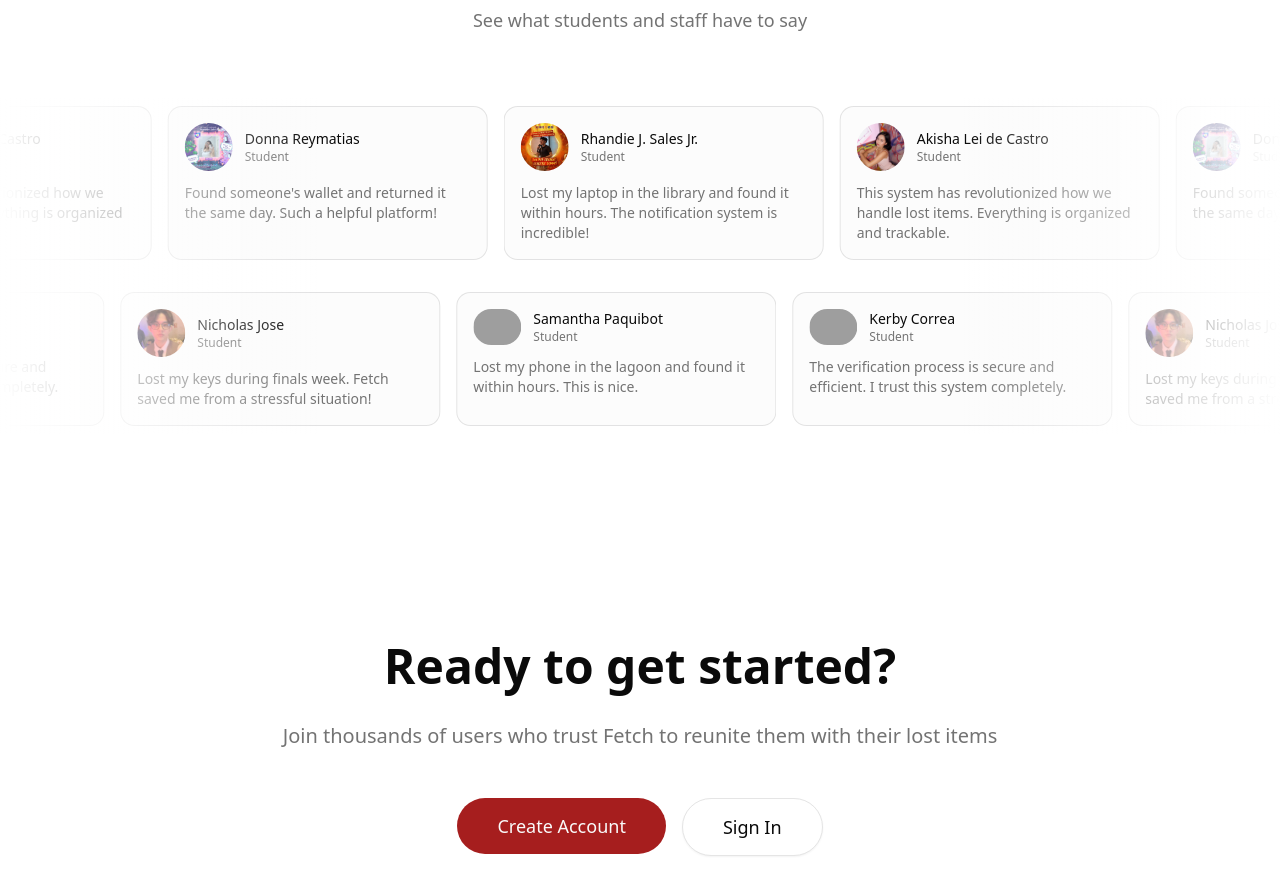
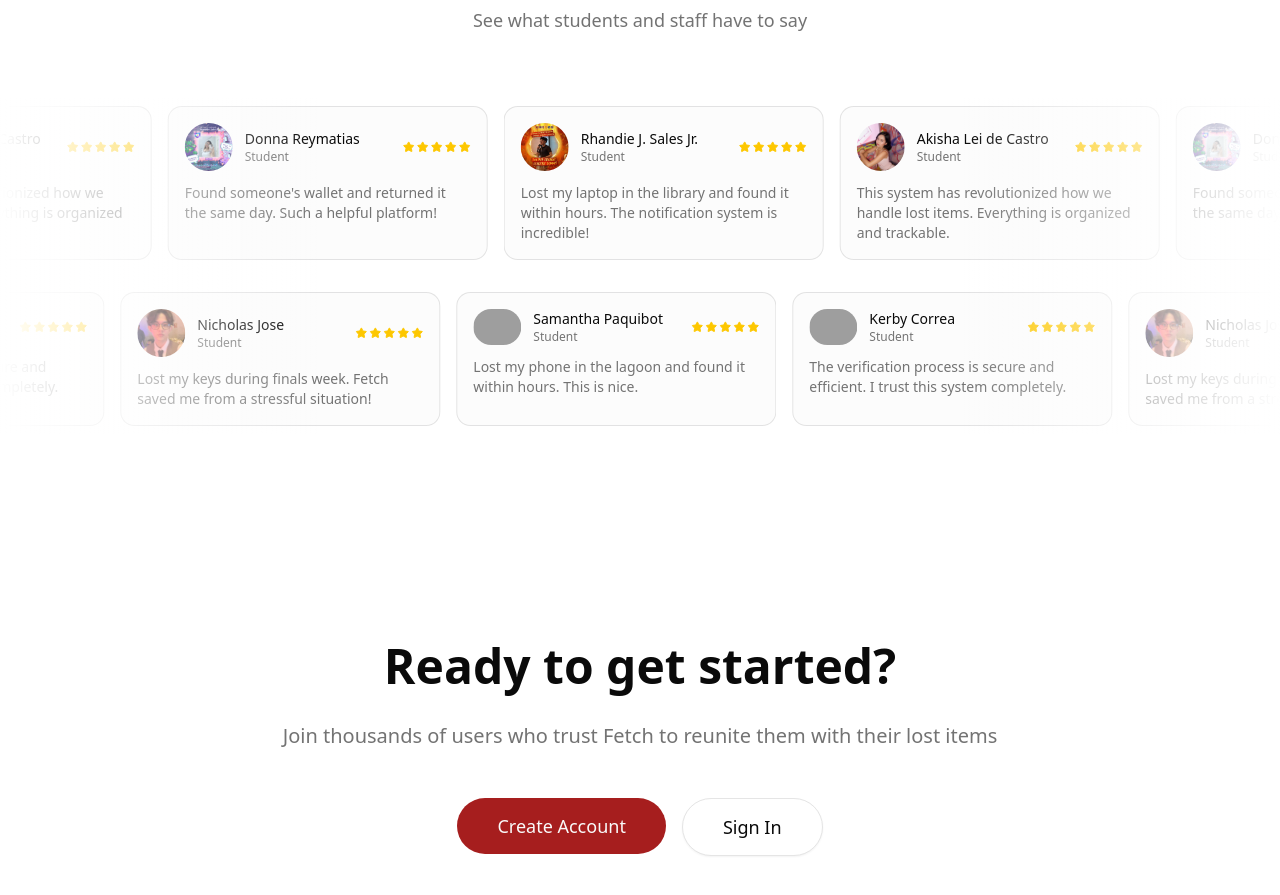
Before and after one commit to DemoTestingGDG/gdg-repo-demo, a Next.js app: page / in a window 1280 px wide. Shown: the part 1420-2315 px from the top of the page. Built offline with nearby package versions, Linux system fonts and the light colour scheme; no server answers; the database is empty; grey boxes are pictures that could not be loaded.

Commit message:
refactor(landing): made it able to reflect user ratings to testimony cards

```diff
--- a/src/app/page.tsx
+++ b/src/app/page.tsx
@@ -10,60 +10,62 @@ import { Card, CardContent } from "@/components/ui/card";
 import { Button } from "@/components/ui/button";
 import { AnimatedThemeToggler } from "@/components/ui/animated-theme-toggler";
 import { cn } from "@/lib/utils";
+import { Star } from "lucide-react";
 
-const testimonials = [
+interface Testimonial {
+  name: string;
+  role: string;
+  body: string;
+  rating: number;
+  avatar: string;
+}
+
+const defaultTestimonials: Testimonial[] = [
   {
     name: "Rhandie J. Sales Jr.",
     role: "Student",
     body: "Lost my laptop in the library and found it within hours. The notification system is incredible!",
+    rating: 5,
     avatar: "/pages/testimony/rhandie.jpg",
   },
   {
     name: "Akisha Lei de Castro",
     role: "Student",
     body: "This system has revolutionized how we handle lost items. Everything is organized and trackable.",
+    rating: 5,
     avatar: "/pages/testimony/akisha.jpg",
   },
   {
     name: "Donna Reymatias",
     role: "Student",
     body: "Found someone's wallet and returned it the same day. Such a helpful platform!",
+    rating: 5,
     avatar: "/pages/testimony/donna.jpg",
   },
   {
     name: "Kerby Correa",
     role: "Student",
     body: "The verification process is secure and efficient. I trust this system completely.",
+    rating: 5,
     avatar: "https://avatar.vercel.sh/david",
   },
   {
     name: "Nicholas Jose",
     role: "Student",
     body: "Lost my keys during finals week. Fetch saved me from a stressful situation!",
+    rating: 5,
     avatar: "/pages/testimony/nicholas.jpg",
   },
   {
     name: "Samantha Paquibot",
     role: "Student",
     body: "Lost my phone in the lagoon and found it within hours. This is nice.",
+    rating: 5,
     avatar: "https://avatar.vercel.sh/alex",
   },
 ];
 
-const firstRow = testimonials.slice(0, Math.ceil(testimonials.length / 2));
-const secondRow = testimonials.slice(Math.ceil(testimonials.length / 2));
-
-const TestimonialCard = ({
-  name,
-  role,
-  body,
-  avatar,
-}: {
-  name: string;
-  role: string;
-  body: string;
-  avatar: string;
-}) => {
+const TestimonialCard = ({ name, role, body, rating, avatar }: Testimonial) => {
   return (
     <figure
       className={cn(
@@ -74,17 +76,28 @@ const TestimonialCard = ({
     >
       <div className="flex flex-row items-center gap-3">
         <img
-          className="rounded-full"
+          className="rounded-full object-cover"
           width="48"
           height="48"
           alt={name}
           src={avatar}
         />
-        <div className="flex flex-col">
+        <div className="flex flex-col flex-1">
           <figcaption className="text-sm font-medium dark:text-white">
             {name}
           </figcaption>
           <p className="text-xs font-medium text-muted-foreground">{role}</p>
+        </div>
+        <div className="flex gap-0.5">
+          {[...Array(5)].map((_, i) => (
+            <Star
+              key={i}
+              className={cn(
+                "h-3 w-3",
+                i < rating ? "fill-yellow-400 text-yellow-400" : "text-gray-300"
+              )}
+            />
+          ))}
         </div>
       </div>
       <blockquote className="mt-3 text-sm text-muted-foreground">
@@ -97,6 +110,8 @@ const TestimonialCard = ({
 export default function LandingPage() {
   const [user, setUser] = useState<User | null>(null);
   const [loading, setLoading] = useState(true);
+  const [testimonials, setTestimonials] =
+    useState<Testimonial[]>(defaultTestimonials);
 
   useEffect(() => {
     const supabase = createClient();
@@ -109,7 +124,33 @@ export default function LandingPage() {
       setLoading(false);
     };
 
+    const fetchTestimonials = async () => {
+      const { data: ratings } = await supabase
+        .from("ratings")
+        .select("display_name, feedback, rating")
+        .eq("show_on_landing", true)
+        .eq("approved", true)
+        .gte("rating", 4) // Only show 4 and 5 star ratings
+        .order("created_at", { ascending: false });
+
+      if (ratings && ratings.length > 0) {
+        const userTestimonials: Testimonial[] = ratings.map((r) => ({
+          name: r.display_name || "Anonymous User",
+          role: "Student", // Could be enhanced to show actual role
+          body: r.feedback,
+          rating: r.rating,
+          avatar: `https://avatar.vercel.sh/${r.display_name
+            ?.toLowerCase()
+            .replace(/\s+/g, "")}`,
+        }));
+
+        // Mix user testimonials with default ones
+        setTestimonials([...userTestimonials, ...defaultTestimonials]);
+      }
+    };
+
     checkUser();
+    fetchTestimonials();
 
     const {
       data: { subscription },
@@ -119,6 +160,9 @@ export default function LandingPage() {
 
     return () => subscription.unsubscribe();
   }, []);
+
+  const firstRow = testimonials.slice(0, Math.ceil(testimonials.length / 2));
+  const secondRow = testimonials.slice(Math.ceil(testimonials.length / 2));
 
   if (loading) {
     return (
```
